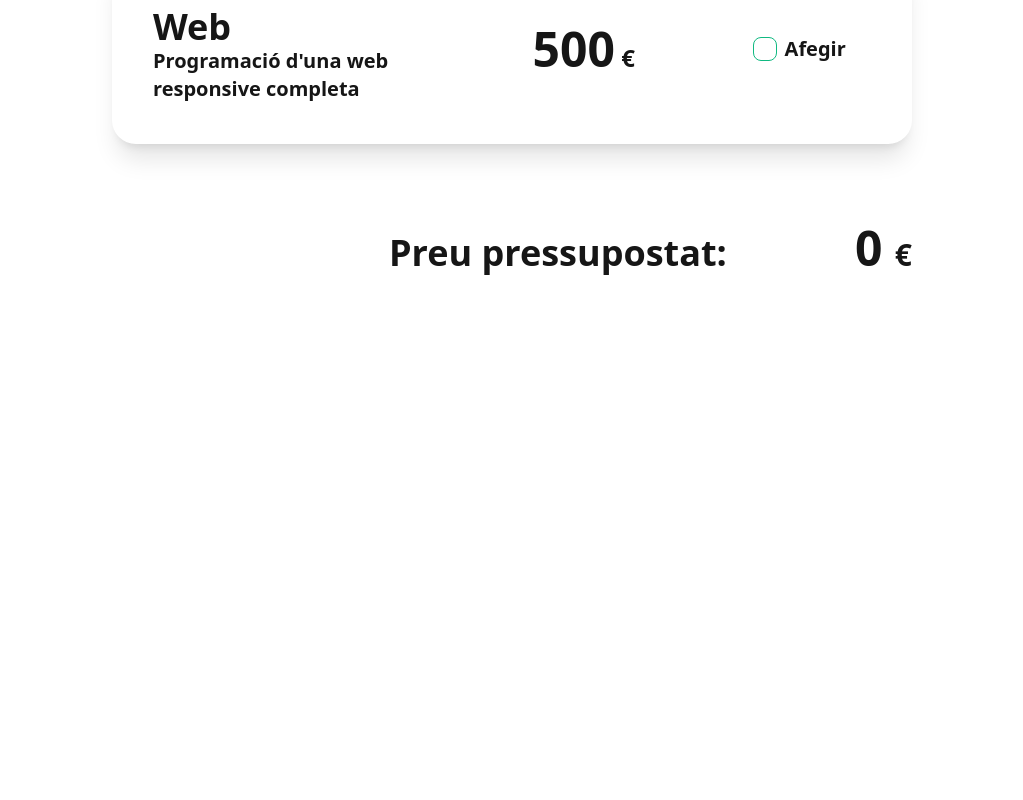
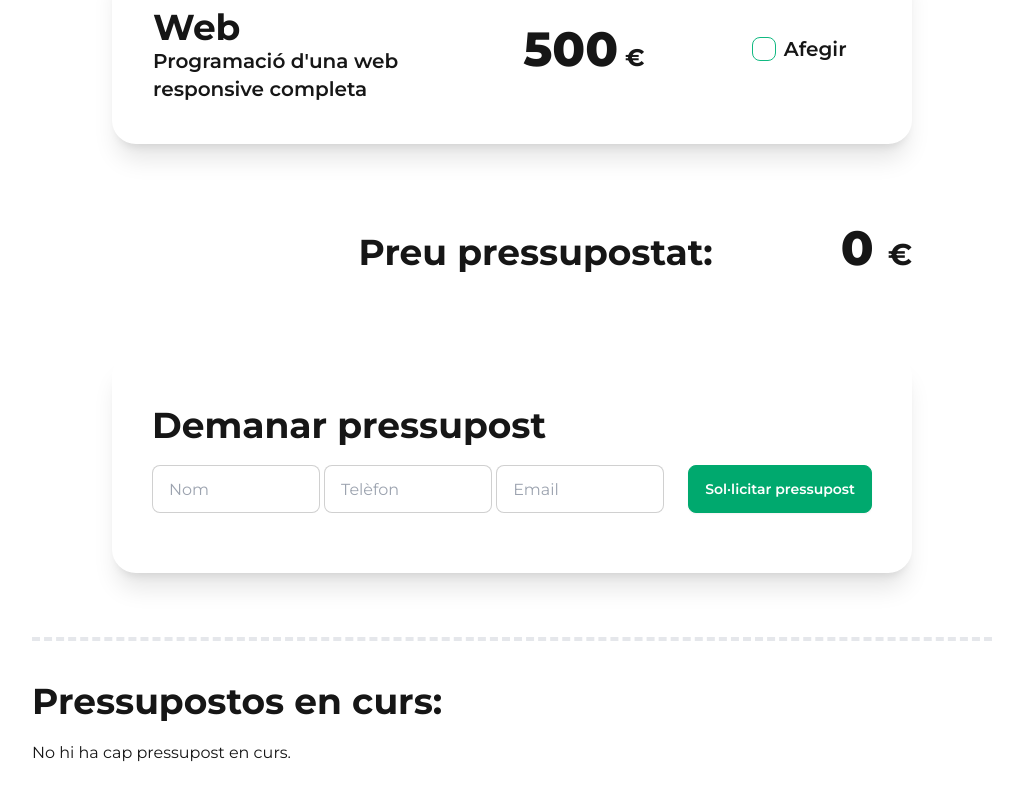
Before and after one commit to opujade/budget-calculation-app, a React (Vite) app: page /prices in a window 1280 px wide. Shown: the part 882-1682 px from the top of the page, without its empty margins (128-1151 px from the left). Before the commit the page ends 1235 px from the top, so only its background shows below. Built offline with nearby package versions, Linux system fonts and the light colour scheme.

Commit message:
budget logic started

```diff
--- a/index.html
+++ b/index.html
@@ -6,6 +6,11 @@
   <meta name="viewport" content="width=device-width, initial-scale=1.0" />
   <meta name="author" content="Oriol Pujade Busqueta">
   <link rel="stylesheet" href="/src/assets/index.css">
+  <link rel="preconnect" href="https://fonts.googleapis.com">
+  <link rel="preconnect" href="https://fonts.gstatic.com" crossorigin>
+  <link
+    href="https://fonts.googleapis.com/css2?family=Montserrat:ital,wght@0,100..900;1,100..900&family=Poppins:wght@300;400;700&display=swap"
+    rel="stylesheet">
   <title>Sprint 6</title>
 </head>
 
--- a/src/assets/index.css
+++ b/src/assets/index.css
@@ -1,3 +1,9 @@
 @tailwind base;
 @tailwind components;
 @tailwind utilities;
+
+@layer base {
+    html {
+      font-family: "Montserrat", system-ui, sans-serif;
+    }
+  }
--- /dev/null
+++ b/src/pages/Prices/Budgets.jsx
@@ -0,0 +1,88 @@
+import { useState } from 'react';
+import { UserBudget } from './UserBudget';
+
+export const Budgets = () => {
+  const [userInfo, setUserInfo] = useState({
+    nom: '',
+    tel: '',
+    email: '',
+  });
+  const [users, setUsers] = useState([]);
+
+  const onNameChange = (e) => {
+    let updatedInfo = { nom: e.target.value };
+    setUserInfo((userInfo) => ({ ...userInfo, ...updatedInfo }));
+  };
+
+  const onTelChange = (e) => {
+    let updatedInfo = { tel: e.target.value };
+    setUserInfo((userInfo) => ({ ...userInfo, ...updatedInfo }));
+  };
+
+  const onEmailChange = (e) => {
+    let updatedInfo = { email: e.target.value };
+    setUserInfo((userInfo) => ({ ...userInfo, ...updatedInfo }));
+  };
+
+  const onSubmit = (e) => {
+    e.preventDefault();
+    let updatedUsers = [];
+    updatedUsers.push(userInfo);
+    setUsers((users) => [...users, ...updatedUsers]);
+    setUserInfo({
+      nom: '',
+      tel: '',
+      email: '',
+    });
+  };
+
+  return (
+    <>
+      <div className="mx-auto md:w-5/6 shadow-xl md:p-10 rounded-3xl mt-8 mb-16">
+        <h3 className="font-bold text-4xl md:mt-3 mt-5 mb-5 md:text-start text-center">
+          Demanar pressupost
+        </h3>
+        <form className="flex my-5 gap-1" onSubmit={onSubmit}>
+          <input
+            className="input input-bordered w-full max-w-xs"
+            type="text"
+            name="nom"
+            placeholder="Nom"
+            value={userInfo.nom}
+            onChange={onNameChange}
+          />
+          <input
+            className="input input-bordered w-full max-w-xs"
+            type="number"
+            name="tel"
+            placeholder="Telèfon"
+            value={userInfo.tel}
+            onChange={onTelChange}
+          />
+          <input
+            className="input input-bordered w-full max-w-xs"
+            type="email"
+            name="email"
+            placeholder="Email"
+            value={userInfo.email}
+            onChange={onEmailChange}
+          />
+          <button className="btn btn-success text-white ms-5" type="submit">
+            Sol·licitar pressupost
+          </button>
+        </form>
+      </div>
+
+      <div className="my-10 border-t-4 border-dashed">
+        <h3 className="font-bold text-4xl md:mt-10 mt-5 mb-5 md:text-start text-center">
+          Pressupostos en curs:
+        </h3>
+        {users.length ? (
+          users.map((user) => <UserBudget user={user} key={user.name} />)
+        ) : (
+          <p>No hi ha cap pressupost en curs.</p>
+        )}
+      </div>
+    </>
+  );
+};
--- a/src/pages/Prices/Header.jsx
+++ b/src/pages/Prices/Header.jsx
@@ -1,7 +1,7 @@
 export const Header = () => {
   return (
     <div className="mt-16 mb-10 bg-header-pattern text-center md:h-72 rounded-largest flex justify-center items-center bg-center bg-cover">
-      <h1 className="font-bold text-4xl md:text-6xl p-4 my-4">Aconsegueix la millor qualitat</h1>
+      <h1 className="font-bold text-3xl md:text-5xl p-4 my-4">Aconsegueix la millor qualitat</h1>
     </div>
   );
 };
--- a/src/pages/Prices/Footer.jsx
+++ b/src/pages/Prices/Pricing.jsx
@@ -1,6 +1,6 @@
 import { useTotalPriceContext } from '../../context/TotalPriceProvider';
 
-export const Footer = () => {
+export const Pricing = () => {
   const totalPrice = useTotalPriceContext();
 
   return (
--- a/src/pages/Prices/ProductCard.jsx
+++ b/src/pages/Prices/ProductCard.jsx
@@ -35,7 +35,7 @@ export const ProductCard = (props) => {
         <div className='flex items-center flex-col md:flex-row md:text-start text-center'>
 
           <div className='md:w-2/5 flex flex-col justify-center items-center md:items-start'>
-            <h3 className="font-bold text-4xl md:mt-3 mt-5  md:text-start text-center">{props.product.title}</h3>
+            <h3 className="font-bold text-4xl md:mt-3 mt-5 md:text-start text-center">{props.product.title}</h3>
             <p className='my-5 md:my-0 font-semibold text-xl'>{props.product.description}</p>
           </div>
 
--- /dev/null
+++ b/src/pages/Prices/UserBudget.jsx
@@ -0,0 +1,12 @@
+export const UserBudget = ({ user }) => {
+    console.log(user)
+  return (
+    <div className="mx-auto md:w-5/6 shadow-xl md:p-10 rounded-3xl mt-8 mb-16 flex">
+      <div className="w-1/3">
+        <h3 className="font-bold text-4xl">{user.nom}</h3>
+        <p>{user.email}</p>
+        <p>{user.tel}</p>
+      </div>
+    </div>
+  );
+};
--- a/src/pages/Prices/index.jsx
+++ b/src/pages/Prices/index.jsx
@@ -1,21 +1,25 @@
 import { ProductCard } from './ProductCard';
 import { Header } from './Header';
-import { Footer } from './Footer';
+import { Pricing } from './Pricing';
 import { NavBar } from '../../components/NavBar';
+import { Budgets } from './Budgets';
 import products from '../../data/products';
 
 export const Prices = () => {
   return (
     <>
-      <NavBar></NavBar>
       <div className="w-3/4 mx-auto">
+        <NavBar></NavBar>
+
         <Header />
 
         {products.map((product) => {
           return <ProductCard product={product} key={product.id} />;
         })}
 
-        <Footer />
+        <Pricing />
+
+        <Budgets />
       </div>
     </>
   );
```
